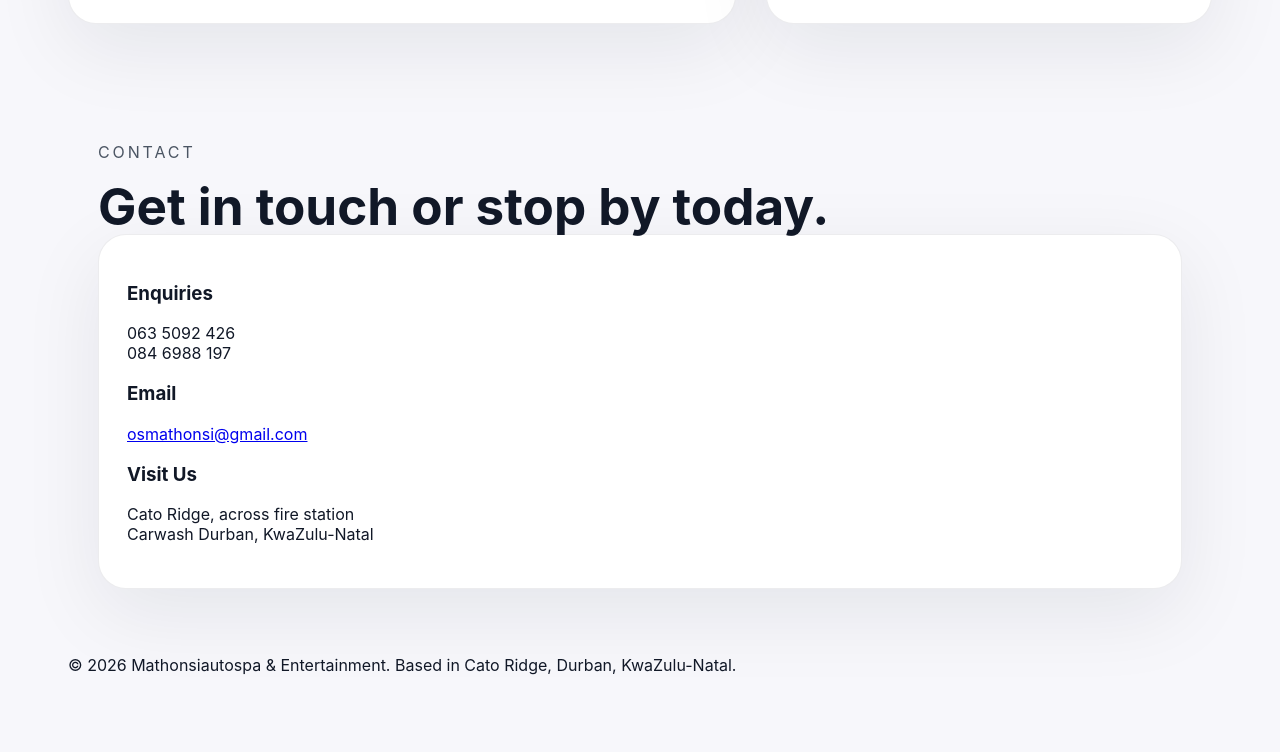
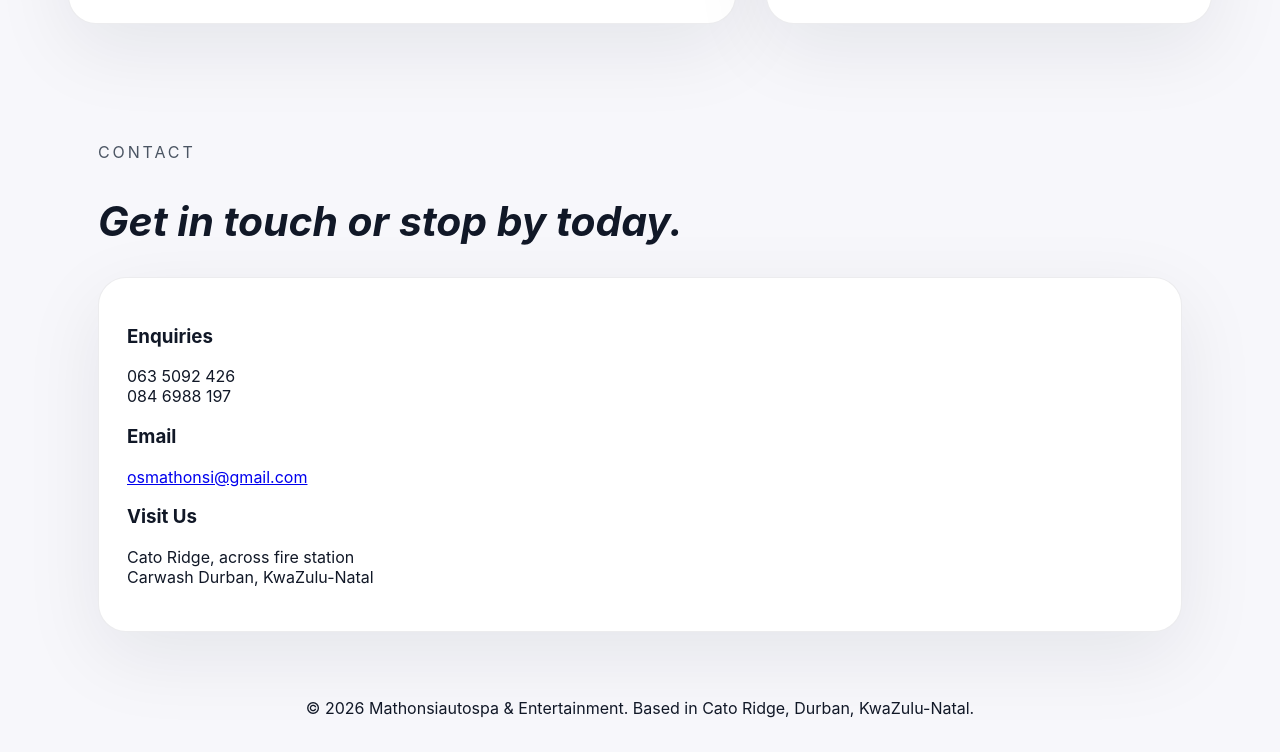
Before and after one commit to Lunganimkhonto/mathonsiautospa, a website: page index.html in a window 1280 px wide. Shown: the part 4382-5134 px from the top of the page. Before the commit the page ends 5091 px from the top, so only its background shows below. Drawn offline with Linux system fonts and the light colour scheme.

Commit message:
centered footer and formatting

```diff
--- a/index.html
+++ b/index.html
@@ -256,6 +256,8 @@
             <section id="contact" class="section-block section-light contact-section">
                 <div class="section-intro">
                     <p class="eyebrow">Contact</p>
+                </div>
+                <div class="heading">
                     <h2>Get in touch or stop by today.</h2>
                 </div>
                 <div class="contact-grid">
@@ -276,7 +278,7 @@
         </main>
 
         <footer class="site-footer">
-            <p>© 2026 Mathonsiautospa & Entertainment. Based in Cato Ridge, Durban, KwaZulu-Natal.</p>
+            <p align="center">© 2026 Mathonsiautospa & Entertainment. Based in Cato Ridge, Durban, KwaZulu-Natal.</p>
         </footer>
     </div>
     <script src="script.js"></script>
```
